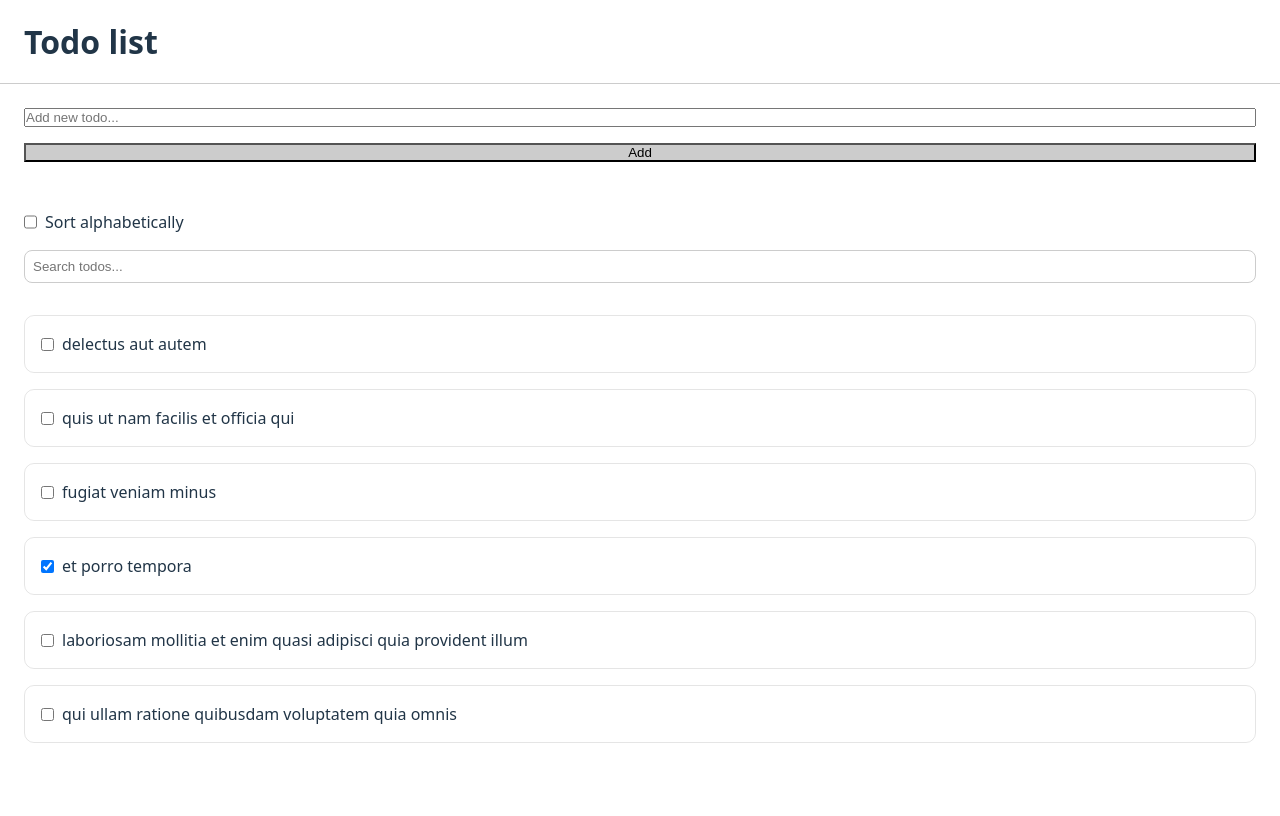
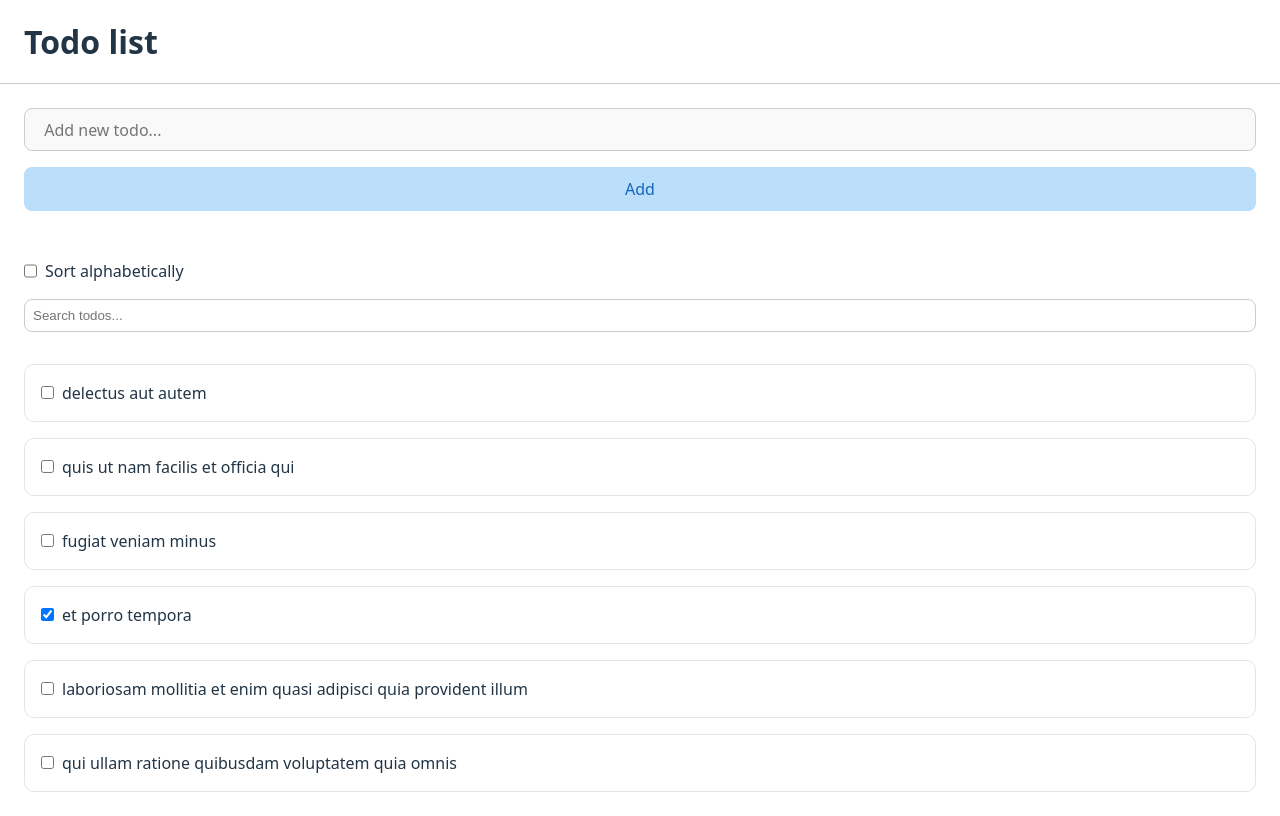
Before and after one commit to alinanigman/rs-server-requests-task-1, a React (Vite) app: page / in a window 1280 px wide. Built offline with nearby package versions, Linux system fonts and the light colour scheme; data requests are answered from the project's data file.

Commit message:
feat(TodoForm):  use TextField, Button components

```diff
--- a/src/components/TodoForm/TodoForm.jsx
+++ b/src/components/TodoForm/TodoForm.jsx
@@ -1,4 +1,5 @@
 import { useState } from "react";
+import { TextField, Button } from "../../components";
 import styles from "./TodoForm.module.css";
 
 const TodoForm = ({ onAdd }) => {
@@ -13,16 +14,12 @@ const TodoForm = ({ onAdd }) => {
 
   return (
     <form className={styles.form} onSubmit={handleSubmit}>
-      <input
-        className={styles.input}
-        type="text"
+      <TextField
         value={title}
+        placeholder="Add new todo..."
         onChange={({ target }) => setTitle(target.value)}
-        placeholder="Add new todo..."
       />
-      <button className={styles.button} type="submit">
-        Add
-      </button>
+      <Button color="primary">Add</Button>
     </form>
   );
 };
```
